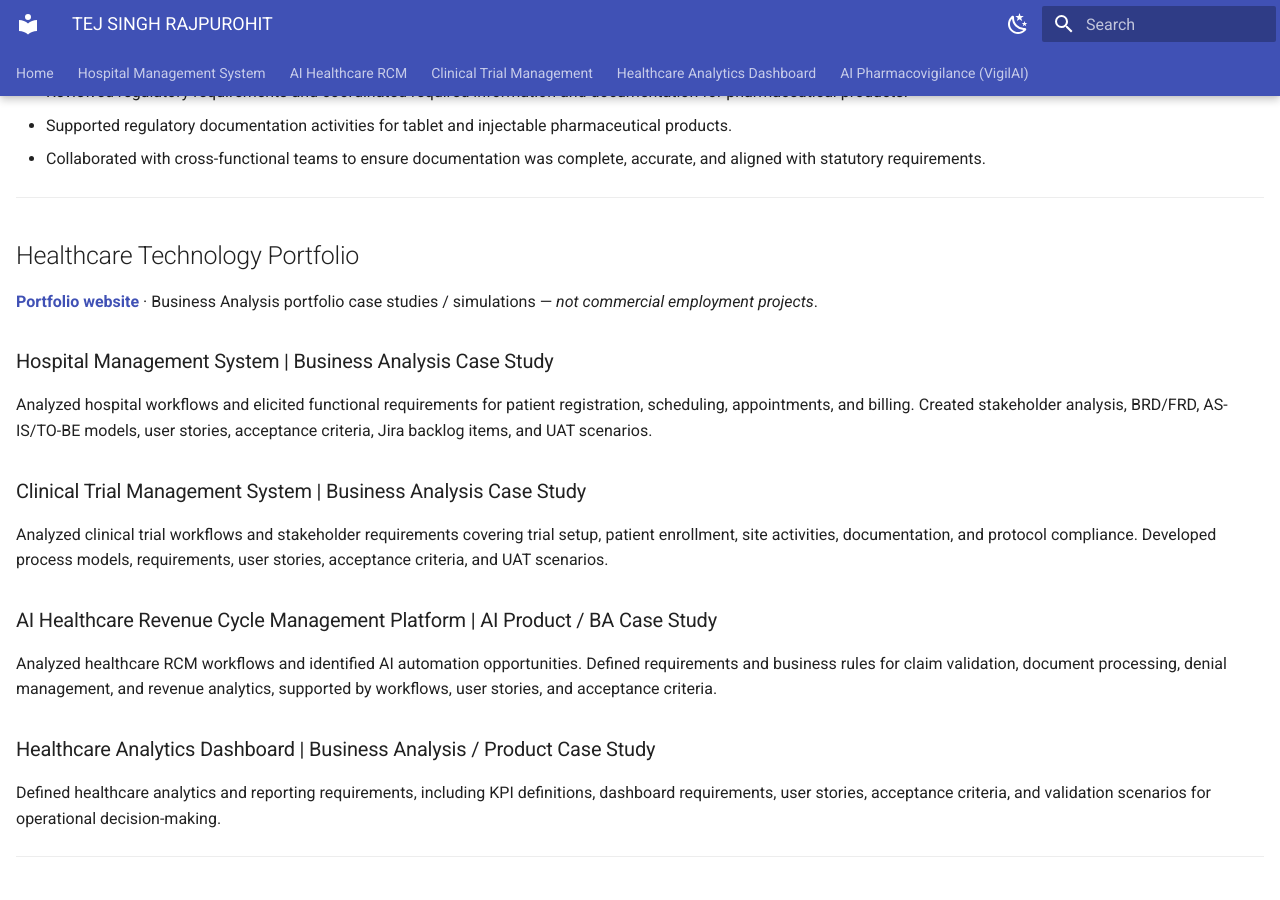
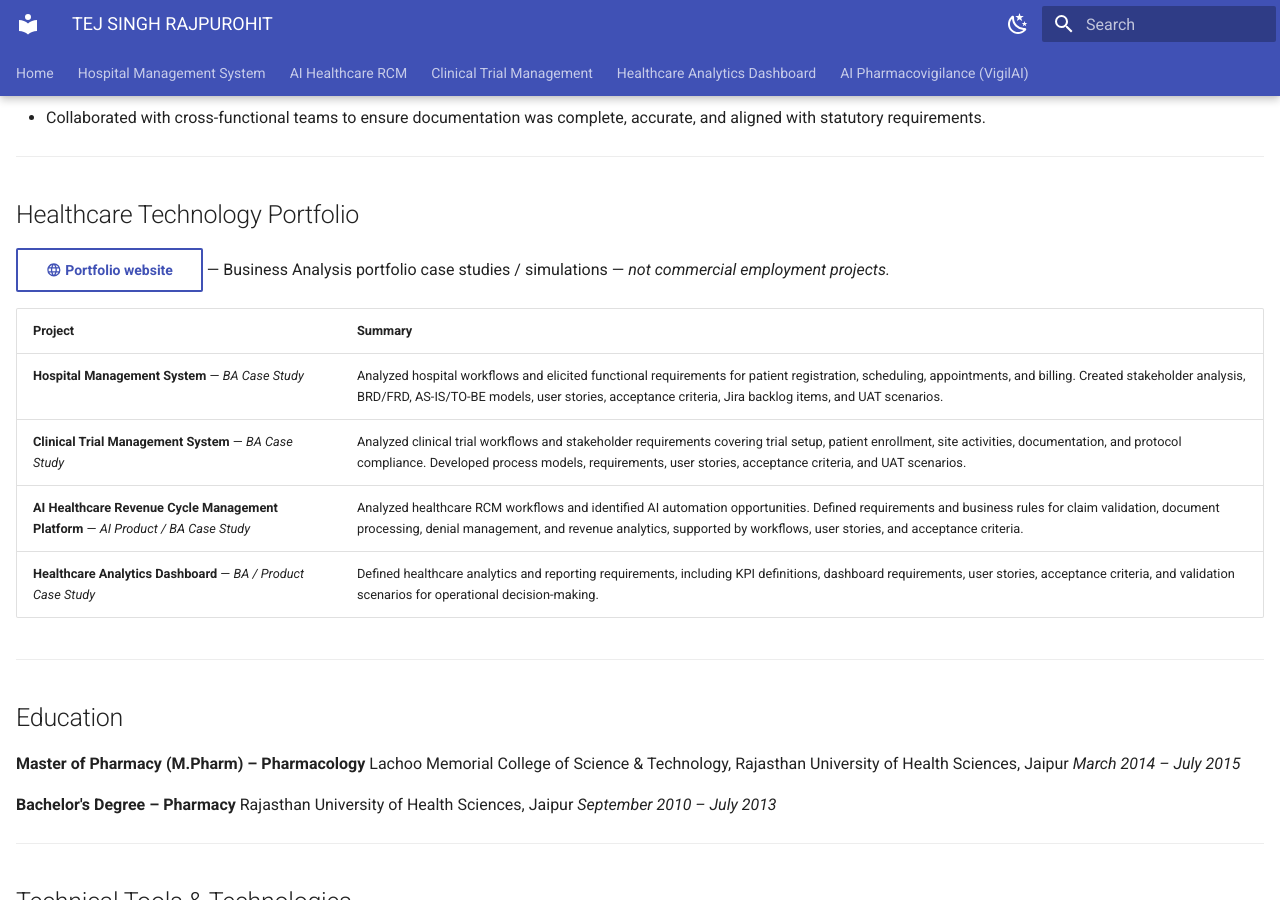
Before and after one commit to tsrajpurohit/healthcare-ba-ai-portfolio-, an MkDocs documentation site: the page built from docs/resume.md, in a window 1280 px wide and 900 px high, scrolled down 1460 px. Built offline with MkDocs 1.6.1 and Material for MkDocs 9.7.7, drawn with Linux system fonts in a browser that asks for light colours; some of the changed text lies outside the part shown.

Commit message:
Update resume.md

```diff
--- a/docs/resume.md
+++ b/docs/resume.md
@@ -6,11 +6,15 @@ hide:
 
 # TEJ SINGH RAJPUROHIT
 
-**Healthcare Business Analyst | Healthcare Technology | AI Product Analyst**
+**Healthcare Business Analyst · Healthcare Technology · AI Product Analyst**
 
-Ahmedabad, India · +91-9001430601 · Tsrajpurohit322@gmail.com
-[LinkedIn](https://linkedin.com/in/tej-singh-rajpurohit-39071694) · [GitHub](https://github.com/tsrajpurohit/Healthcare-BA-Case-studies) · [Portfolio Site](https://tsrajpurohit.github.io/healthcare-ba-ai-portfolio-/)
-[Download PDF](assets/Tej-Singh-Rajpurohit-Resume.pdf){ .md-button }
+:material-map-marker: Ahmedabad, India &nbsp;·&nbsp; :material-phone: +91-9001430601 &nbsp;·&nbsp; :material-email: Tsrajpurohit322@gmail.com
+
+[:material-linkedin: LinkedIn](https://linkedin.com/in/tej-singh-rajpurohit-39071694){ .md-button .md-button--small }
+[:material-web: Portfolio Website](https://tsrajpurohit.github.io/healthcare-ba-ai-portfolio-/){ .md-button .md-button--small }
+[:material-github: GitHub Repository](https://github.com/tsrajpurohit/Healthcare-BA-Case-studies){ .md-button .md-button--small }
+[:material-file-pdf-box: Download PDF](assets/Tej-Singh-Rajpurohit-Resume.pdf){ .md-button .md-button--primary .md-button--small }
+
 ---
 
 ## Professional Summary
@@ -22,7 +26,7 @@ Healthcare domain professional with a **Master of Pharmacy in Pharmacology** and
 ## Core Skills & Competencies
 
 | Area | Skills |
-|------|--------|
+|---|---|
 | **Business Analysis** | Requirements Elicitation & Analysis · Stakeholder Management · BRD · FRD · Functional & Non-Functional Requirements · Gap Analysis · Root Cause Analysis · Impact Analysis · UAT |
 | **Agile & Product** | Agile · Scrum · User Stories · Acceptance Criteria · Product Backlog · Backlog Refinement · Sprint Planning · Jira · Product Requirements |
 | **Process & UX** | BPMN · UML · AS-IS / TO-BE Analysis · Process Mapping · Workflow Design · User Journey Mapping · Wireframing · Prototyping |
@@ -56,19 +60,14 @@ Healthcare domain professional with a **Master of Pharmacy in Pharmacology** and
 
 ## Healthcare Technology Portfolio
 
-**[Portfolio website](https://tsrajpurohit.github.io/healthcare-ba-ai-portfolio-/)** · Business Analysis portfolio case studies / simulations — *not commercial employment projects*.
+[:material-web: Portfolio website](https://tsrajpurohit.github.io/healthcare-ba-ai-portfolio-/){ .md-button .md-button--small } — Business Analysis portfolio case studies / simulations — *not commercial employment projects.*
 
-### Hospital Management System | Business Analysis Case Study
-Analyzed hospital workflows and elicited functional requirements for patient registration, scheduling, appointments, and billing. Created stakeholder analysis, BRD/FRD, AS-IS/TO-BE models, user stories, acceptance criteria, Jira backlog items, and UAT scenarios.
-
-### Clinical Trial Management System | Business Analysis Case Study
-Analyzed clinical trial workflows and stakeholder requirements covering trial setup, patient enrollment, site activities, documentation, and protocol compliance. Developed process models, requirements, user stories, acceptance criteria, and UAT scenarios.
-
-### AI Healthcare Revenue Cycle Management Platform | AI Product / BA Case Study
-Analyzed healthcare RCM workflows and identified AI automation opportunities. Defined requirements and business rules for claim validation, document processing, denial management, and revenue analytics, supported by workflows, user stories, and acceptance criteria.
-
-### Healthcare Analytics Dashboard | Business Analysis / Product Case Study
-Defined healthcare analytics and reporting requirements, including KPI definitions, dashboard requirements, user stories, acceptance criteria, and validation scenarios for operational decision-making.
+| Project | Summary |
+|---|---|
+| **Hospital Management System** — *BA Case Study* | Analyzed hospital workflows and elicited functional requirements for patient registration, scheduling, appointments, and billing. Created stakeholder analysis, BRD/FRD, AS-IS/TO-BE models, user stories, acceptance criteria, Jira backlog items, and UAT scenarios. |
+| **Clinical Trial Management System** — *BA Case Study* | Analyzed clinical trial workflows and stakeholder requirements covering trial setup, patient enrollment, site activities, documentation, and protocol compliance. Developed process models, requirements, user stories, acceptance criteria, and UAT scenarios. |
+| **AI Healthcare Revenue Cycle Management Platform** — *AI Product / BA Case Study* | Analyzed healthcare RCM workflows and identified AI automation opportunities. Defined requirements and business rules for claim validation, document processing, denial management, and revenue analytics, supported by workflows, user stories, and acceptance criteria. |
+| **Healthcare Analytics Dashboard** — *BA / Product Case Study* | Defined healthcare analytics and reporting requirements, including KPI definitions, dashboard requirements, user stories, acceptance criteria, and validation scenarios for operational decision-making. |
 
 ---
 
@@ -87,7 +86,7 @@ Rajasthan University of Health Sciences, Jaipur
 ## Technical Tools & Technologies
 
 | Category | Tools |
-|----------|--------|
+|---|---|
 | **Project & Collaboration** | Jira · Confluence |
 | **API & Database** | Postman · REST API Concepts · SQL · MySQL |
 | **Data & Visualization** | Power BI · Excel |
```
